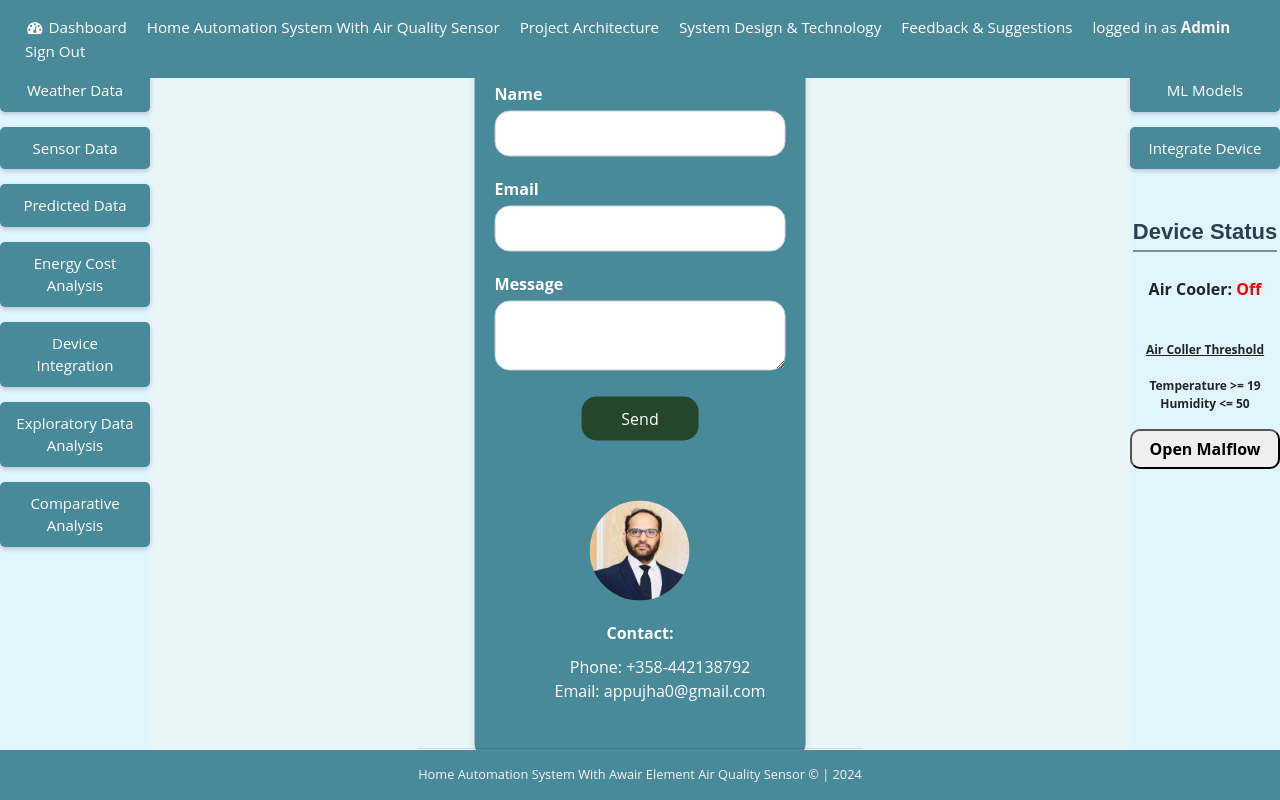
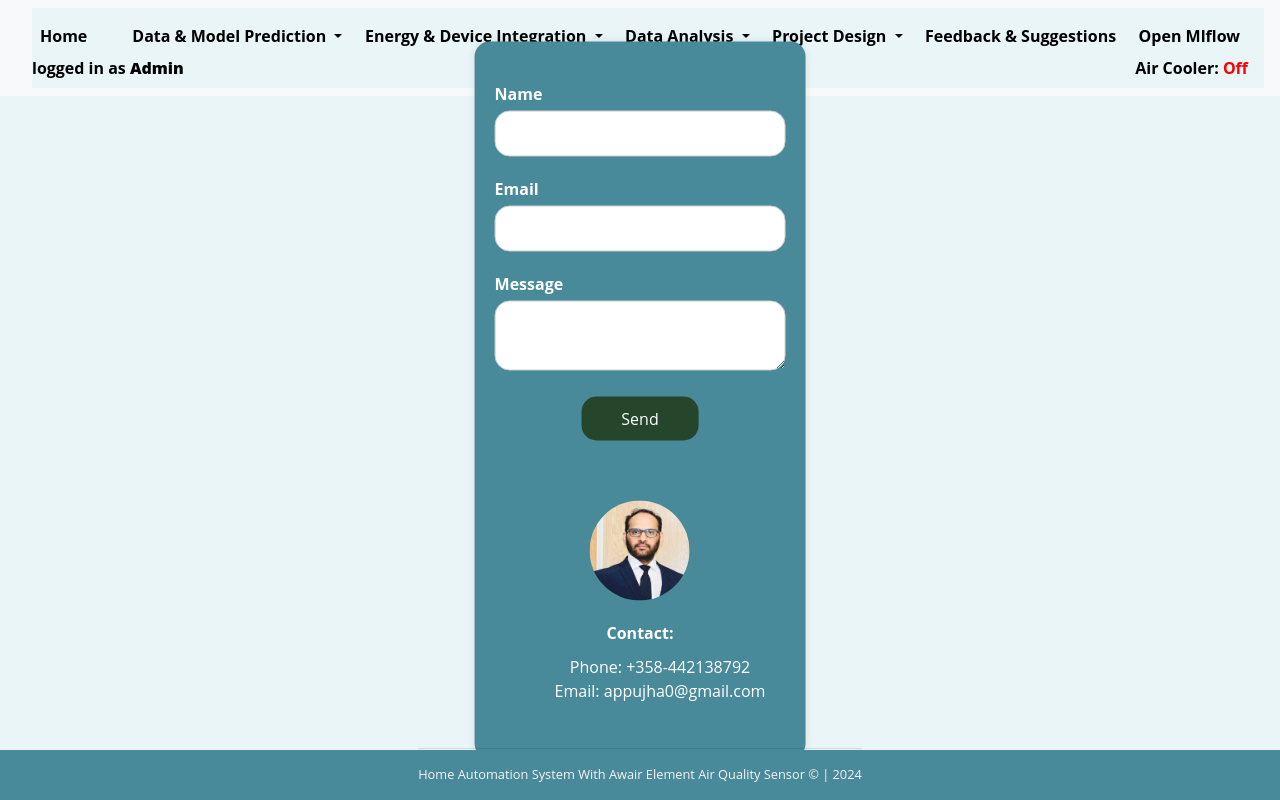
Before and after one commit to shardendu-design/smart-home-automation, a Flask app: page /contact in a window 1280 px wide. Run offline with Flask 3, Linux system fonts and the light colour scheme; a user stored in the database is signed in; parts of the project's set-up code (start-up, migrations or seed data) failed here and were passed over; some libraries are stand-ins or nearby versions; some web fonts are replaced.

Commit message:
change(has): changed nav bar
* add(has): add image of system in readme

* change(has): changed navnar

```diff
--- a/app/Indoor_air_quality/templates/layout.html
+++ b/app/Indoor_air_quality/templates/layout.html
@@ -22,38 +22,90 @@
 
             {# navigation bar #}
             {% block navbar %}
-            <!-- Navbar -->
-                <div class="navbar" id="navbar">
-                    <div class="navbar-toggle" id="mobile-menu">
-                        <span class="bar"></span>
-                        <span class="bar"></span>
-                        <span class="bar"></span>
+            <nav class="navbar navbar-expand-lg navbar-light bg-light">
+                <a class="navbar-brand" href="#"></a>
+                <button class="navbar-toggler" type="button" data-toggle="collapse" data-target="#navbarNavDropdown" aria-controls="navbarNavDropdown" aria-expanded="false" aria-label="Toggle navigation">
+                  <span class="navbar-toggler-icon"></span>
+                </button>
+                <div class="collapse navbar-collapse" id="navbarNavDropdown">
+                  <ul class="navbar-nav navbar">
+                    <li class="nav-item active">
+                      <a class="nav-link" href="{{ url_for('main.display_dashboard') }}">Home <span class="sr-only">(current)</span></a>
+                    </li>
+                    <li class="nav-item">
+                      <a class="nav-link" href="{{ url_for('main.display_dashboard') }}"></a>
+                    </li>
+
+                    <li class="nav-item dropdown">
+                      <a class="nav-link dropdown-toggle" href="#" id="navbarDropdownMenuLink" data-toggle="dropdown" aria-haspopup="true" aria-expanded="false">
+                        Data & Model Prediction
+                      </a>
+                      <div class="dropdown-menu" aria-labelledby="navbarDropdownMenuLink">
+                        <a class="dropdown-item" href="{{ url_for('main.display_weather_data')}}">Weather Data</a>
+                        <a class="dropdown-item" href="{{ url_for('main.display_sensor_data')}}">Sensor Data</a>
+                        <a class="dropdown-item" href="{{ url_for('main.display_predicted_data')}}">Predicted Data</a>
+                        <a class="dropdown-item" href="#"></a>
                       </div>
-                    <ul class="nav-list" id="nav-list">
-                        <li><a class="active" href="{{ url_for('main.display_dashboard') }}">
-                            <i class="fa fa-fw fa-dashboard"></i> Dashboard</a></li>
-                        <li><a href="{{ url_for('main.display_dashboard') }}">Home Automation System With Air Quality Sensor</a></li>
-                        <li><a href="{{ url_for('main.display_about_project') }}">Project Architecture</a></li>
-                        <li><a href="{{ url_for('main.system_design_tech') }}">System Design & Technology</a></li>
-                        <li><a href="{{ url_for('main.contact') }}">Feedback & Suggestions</a></li>
+                    </li>
+                    <li class="nav-item dropdown">
+                        <a class="nav-link dropdown-toggle" href="#" id="navbarDropdownMenuLink" data-toggle="dropdown" aria-haspopup="true" aria-expanded="false">
+                          Energy & Device Integration
+                        </a>
+                        <div class="dropdown-menu" aria-labelledby="navbarDropdownMenuLink">
+                          <a class="dropdown-item" href="{{ url_for('main.display_energy_data')}}">Energy Cost Analysis</a>
+                          <a class="dropdown-item" href="{{ url_for('main.display_device_info')}}">Device Integration</a>
+                          <a class="dropdown-item" href="{{ url_for('main.pick_model')}}">ML Models</a>
+                          <a class="dropdown-item" href="{{ url_for('main.add_new_device')}}">Integrate Device</a>
+                        </div>
+                      </li>
+                      <li class="nav-item dropdown">
+                        <a class="nav-link dropdown-toggle" href="#" id="navbarDropdownMenuLink" data-toggle="dropdown" aria-haspopup="true" aria-expanded="false">
+                          Data Analysis
+                        </a>
+                        <div class="dropdown-menu" aria-labelledby="navbarDropdownMenuLink">
+                          <a class="dropdown-item" href="{{ url_for('main.data_analysis')}}">Exploratory Data Analysis</a>
+                          <a class="dropdown-item" href="{{ url_for('main.comparative_analysis')}}">Comparative Analysis</a>
+                          <a class="dropdown-item" href="#"></a>
+                        </div>
+                      </li>
+                      <li class="nav-item dropdown">
+                        <a class="nav-link dropdown-toggle" href="#" id="navbarDropdownMenuLink" data-toggle="dropdown" aria-haspopup="true" aria-expanded="false">
+                          Project Design
+                        </a>
+                        <div class="dropdown-menu" aria-labelledby="navbarDropdownMenuLink">
+                          <a class="dropdown-item" href="{{ url_for('main.display_about_project') }}">Project Architecture</a>
+                          <a class="dropdown-item" href="{{ url_for('main.system_design_tech') }}">System Design & Technology</a>
+                          <a class="dropdown-item" href="#"></a>
+                        </div>
+                      </li>
+                      <li class="nav-item">
+                      <a class="nav-link" href="{{ url_for('main.contact') }}">Feedback & Suggestions</a>
+                    </li>
+                    <li class="nav-item">
+                        <a class="nav-link" href="http://ms24.fi/mlflow" target="_blank" rel="noopener noreferrer">Open Mlflow</a>
+                      </li>
                     <li>
-                            <a href="#">
+                        <!-- <a href="#"> -->
                             {% if current_user.is_authenticated %}
-                                    logged in as <b style="color: rgb(247, 242, 242)">{{ current_user.user_name.title() }}</b>
+                                logged in as <b style="color: #000">{{ current_user.user_name.title() }}</b>
                             {% else %}
                                 Not Logged In
                             {% endif %}
-                            </a>
+                        <!-- </a> -->
                     </li>
                     <li>
                         {% if current_user.is_authenticated %}
-                                <a href="{{ url_for('authentication.log_out_user') }}">Sign Out</a>
+                            <a href="{{ url_for('authentication.log_out_user') }}"><b style="color: #000">Sign Out</b></a>
                         {% else %}
                             <a href="#">Sign In</a>
                         {% endif %}
                     </li>
-                    </ul>
+                    <li>
+                            Air Cooler: <span id="air-cooler-status" class="{{ 'status-on' if air_cooler_status else 'status-off' }}">
+                                {{ 'On' if air_cooler_status else 'Off' }}</span>
+                    </li>
                 </div>
+              </nav>
 
                 <script>
                     // JavaScript for toggling the mobile menu
@@ -63,51 +115,10 @@
                 </script>
 
             {% endblock navbar %}
-
-
-            {% block sidebar %}
-            <div class="sidebar left-sidebar">
-                <a href="{{ url_for('main.display_weather_data')}}"><i class=""></i> Weather Data</a>
-                <a href="{{ url_for('main.display_sensor_data')}}"><i class=""></i> Sensor Data</a>
-                <a href="{{ url_for('main.display_predicted_data')}}"><i class=""></i> Predicted Data</a>
-                <a href="{{ url_for('main.display_energy_data')}}"><i class=""></i> Energy Cost Analysis</a>
-                <a href="{{ url_for('main.display_device_info')}}">Device Integration</a>
-                <a href="{{ url_for('main.data_analysis')}}">Exploratory Data Analysis</a>
-                <a href="{{ url_for('main.comparative_analysis')}}">Comparative Analysis</a>
-
-
-            </div>
-            {% endblock sidebar %}
-
-            <!-- Right Sidebar -->
-            <div class="sidebar right-sidebar">
-                <a href="{{ url_for('main.pick_model')}}"><i class=""></i> ML Models</a>
-                <a href="{{ url_for('main.add_new_device')}}"><i class=""></i> Integrate Device</a>
-                <h1 class="device-status-text">Device Status</h1>
-                <p class="device-status">
-
-                    Air Cooler: <span id="air-cooler-status" class="{{ 'status-on' if air_cooler_status else 'status-off' }}">
-                        {{ 'On' if air_cooler_status else 'Off' }}</span>
-                </p>
-                <p class="device-threshold">
-                    <u>Air Coller Threshold</u>
-                    <br/><br/>
-                    Temperature >= 19
-                    Humidity <= 50
-                </p>
-                <button id="openMalflowButton" class="device-stop-btn">Open Malflow</button>
-            </div>
-            <script>
-                document.getElementById('openMalflowButton').addEventListener('click', function () {
-                        const malflowUrl = 'http://ms24.fi/mlflow';
-                        window.open(malflowUrl, '_blank');
-                    });
-            </script>
-
-
             <div class="main-content">
                 {# empty block for custom content #}
-                {% block content %} {% endblock content %}
+                {% block content %}
+                {% endblock content %}
 
             </div>
 
--- a/app/static/css/styles.css
+++ b/app/static/css/styles.css
@@ -1,153 +1,34 @@
 body {
   background-color: #eaf5f8;
-  margin: 0;
+  /* margin: 0; */
   /* background-image: url('/static/img/splash.png'); */
   font-family: Arial, sans-serif;
-  padding-top: 30px;
+  /* padding-top: 30px;  */
 }
 
 /* CSS Styles */
-/* The navbar container */
+
 .navbar {
-  background-color: #488A99;
-  color: white;
-  padding: 15px;
-  display: flex;
-  justify-content: flex-start; /* Align items from the left */
-  align-items: center;
-  position: fixed;
-  top: 0;
+  background-color: #eaf5f8;
+  color: #000;
   width: 100%;
-  z-index: 1000;
+  font-weight: bold;
+
 }
 
-/* Navbar links */
-.nav-list {
-  list-style-type: none;
-  margin: 0;
-  padding: 0;
-  display: flex;
-  flex-wrap: wrap; /* Allow items to wrap */
+ .navbar-nav .nav-link {
+  color: black !important;
 }
 
-.nav-list li {
-  margin: 0 10px; /* Adjusted margin */
+.dropdown-menu .dropdown-item {
+  color: black !important;
 }
-
-.nav-list li a {
-  text-decoration: none;
-  color: white;
-  font-size: 0.95em; /* Adjust font size if necessary */
+.navbar-nav .nav-link:hover,
+.dropdown-menu .dropdown-item:hover {
+  color: gray !important;
 }
-
-/* Hamburger Menu for mobile screens */
-.navbar-toggle {
-  display: none;
-  cursor: pointer;
-}
-
-.bar {
-  display: block;
-  width: 25px;
-  height: 3px;
-  margin: 5px auto;
-  background-color: #fff;
-  transition: all 0.3s ease-in-out;
-}
-
-/* Responsive adjustments */
-@media screen and (max-width: 768px) {
-  .nav-list {
-      display: none;
-      flex-direction: column;
-      width: 100%;
-  }
-
-  .nav-list.active {
-      display: flex;
-  }
-
-  .navbar-toggle {
-      display: block;
-  }
-}
-
-
-
-
-
-/* Styling for the sidebar */
-.sidebar {
-  position: fixed;
-  top: 0;
-  bottom: 50px;
-  width: 150px; /* Original width */
-  background-color: #e1f5fe;
-  padding-bottom: 50px;
-  z-index: 2; /* Adjust as needed to stack properly */
-}
-
-.left-sidebar {
-  left: 0;
-  margin-top: 54px; /* Adjust if necessary for your layout */
-}
-
-.right-sidebar {
-  right: 0;
-  margin-top: 54px; /* Adjust if necessary for your layout */
-}
-
-.sidebar a {
-  padding: 10px 16px;
-  text-decoration: none;
-  font-size: 15px;
-  color: white;
-  display: block;
-  margin-top: 15px;
-  text-align: center;
-  background-color: #488A99;
-  border-radius: 5px;
-  transition: background-color 0.3s, box-shadow 0.3s;
-  box-shadow: 0 2px 5px rgba(0,0,0,0.2);
-}
-
-.sidebar a:hover {
-  background-color: #03323c;
-  box-shadow: 0 4px 8px rgba(227, 214, 214, 0.3);
-}
-
-/* Responsive adjustment for medium screens like tablets */
-@media screen and (max-width: 768px) {
-  .sidebar {
-    width: 60px; /* Reduced width */
-    padding-top: 20px;
-  }
-
-  .sidebar a {
-    padding: 5px;
-    font-size: 12px; /* Smaller font size */
-    text-align: center;
-  }
-
-  .left-sidebar, .right-sidebar {
-    width: 100%;
-    position: relative;
-    display: block; /* Make sidebar horizontal */
-  }
-}
-
-/* Additional adjustment for very small screens like mobile phones */
-@media screen and (max-width: 480px) {
-  .sidebar {
-    display: none; /* Hide the sidebar on very small screens */
-  }
-  /* Add any additional styles for mobile layout here */
-}
-  /* If you want to show a toggle button for sidebars, add styles and JavaScript for that */
-
 .main-content {
-  margin-bottom: 50px; /* Same as the footer height */
-  /* Other styles for main content */
+  margin-bottom: 50px;
   padding: 20px;
 }
 
@@ -308,20 +189,22 @@
 
 
 
-.sidebar .status-on {
+.status-on {
   color: green;
 }
-.sidebar .status-off {
+.status-off {
   color: red;
 }
 
 .device-status {
   font-weight: bold;
-  margin-top: 25px;
+  margin-top: 30px;
   text-align: center;
 
 }
+.cooler {
 
+}
 .device-status-text {
 
   text-align: center;
```
Also changed, not shown: src/WiFi_Socket/tapo_info.py (+9 -5 lines). Lines whose indentation alone changed are shown as unchanged.
